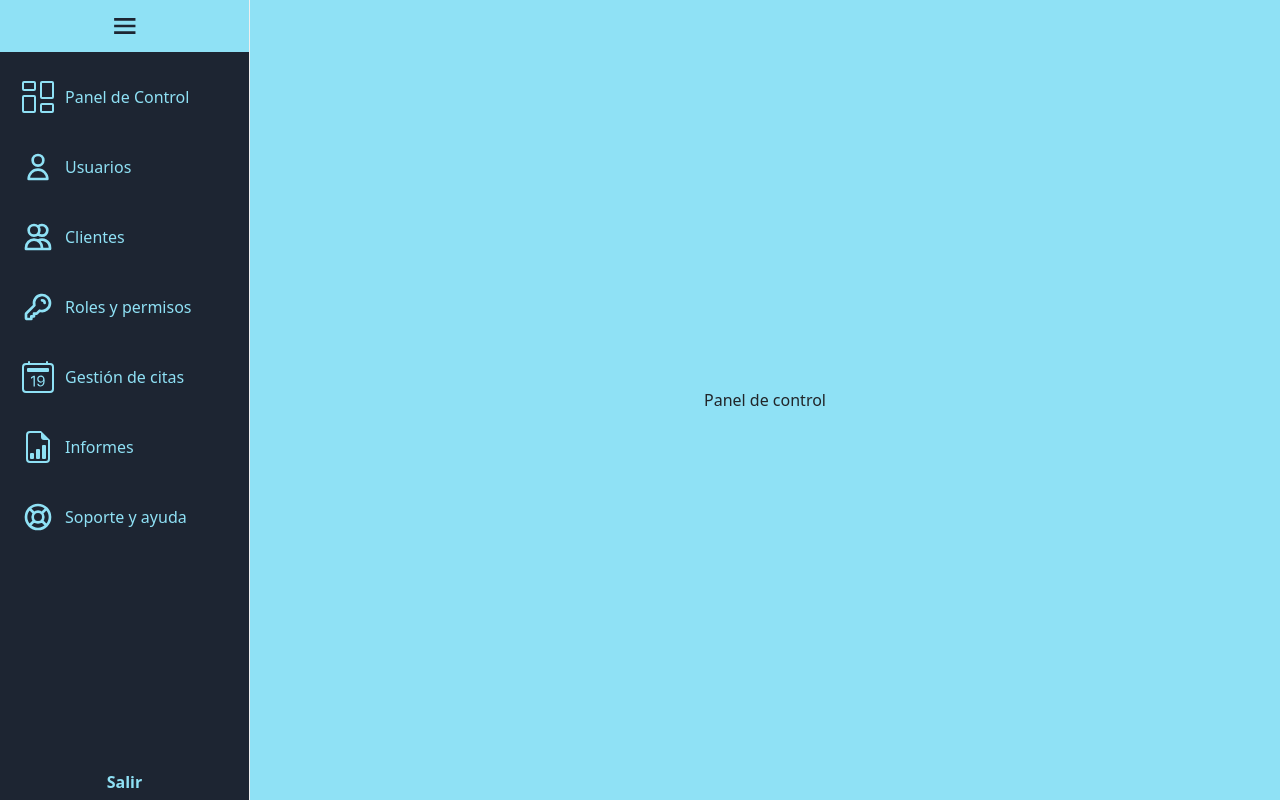
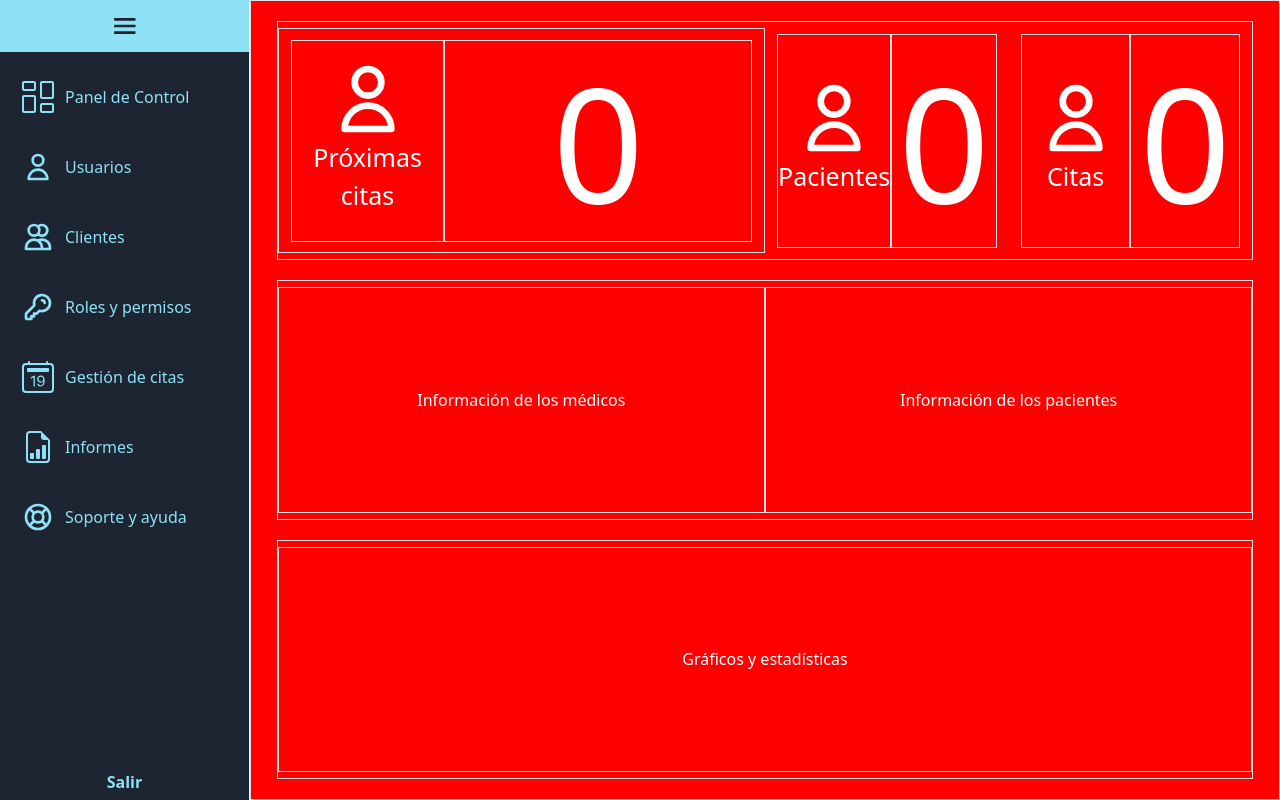
Before and after one commit to SensationalBug/Consulta, a React (Create React App) app: page / in a window 1280 px wide. Built offline with nearby package versions, Linux system fonts and the light colour scheme.

Commit message:
Al fin pude agregar animaciones

```diff
--- a/src/components/HomePage.tsx
+++ b/src/components/HomePage.tsx
@@ -1,10 +1,43 @@
 import "./homePage.css";
 import React from "react";
+import { Col, Row, Label } from "reactstrap";
+import { HiOutlineUser } from "react-icons/hi";
 
 export const HomePage = () => {
   return (
-    <div className="Page">
-      <div>Panel de control</div>
+    <div className="Page homepage border">
+      <Row className="border level">
+        <Col className="window col-6 border">
+          <Col className="window">
+            <Col className="border window-text col-4">
+              <HiOutlineUser size="5em" />
+              <Label className="window-title">Próximas citas</Label>
+            </Col>
+            <Col className="border window-number">0</Col>
+          </Col>
+        </Col>
+        <Col className="window col-3">
+          <Col className="border window-text">
+            <HiOutlineUser size="5em" />
+            <Label className="window-title">Pacientes</Label>
+          </Col>
+          <Col className="border window-number">0</Col>
+        </Col>
+        <Col className="window col-3">
+          <Col className="border window-text">
+            <HiOutlineUser size="5em" />
+            <Label className="window-title">Citas</Label>
+          </Col>
+          <Col className="border window-number">0</Col>
+        </Col>
+      </Row>
+      <Row className="border level">
+        <Col className="window col-6 border">Información de los médicos</Col>
+        <Col className="window col-6 border">Información de los pacientes</Col>
+      </Row>
+      <Row className="border level">
+        <Col className="window col-12 border">Gráficos y estadísticas</Col>
+      </Row>
     </div>
   );
 };
--- a/src/components/Sidebar.tsx
+++ b/src/components/Sidebar.tsx
@@ -22,7 +22,7 @@ import { Roles } from "../Pages/Roles";
 import { Appointments } from "../Pages/Appointments";
 import { Data } from "../Pages/Data";
 import { Help } from "../Pages/Help";
-import { BrowserRouter, Route, Routes, useLocation } from "react-router-dom";
+import { Route, Routes, useLocation } from "react-router-dom";
 import { TransitionGroup, CSSTransition } from "react-transition-group";
 
 export const SidebarComp = () => {
--- a/src/components/homePage.css
+++ b/src/components/homePage.css
@@ -0,0 +1,32 @@
+.homepage{
+    display: flex;
+    flex-direction: column;
+    justify-content: space-evenly;
+    background-color: red;
+    color: white;
+}
+.level{
+    width: 95%;
+    height: 30%;
+}
+
+.window, .window-text, .window-number{
+    margin: auto;
+    height: 95%;
+    display: flex;
+    justify-content: center;
+    align-items: center;
+}
+
+.window-text{
+    flex-direction: column;
+}
+
+.window-number{
+    font-size: 10em;
+}
+
+.window-title{
+    font-size: 25px;
+    text-align: center;
+}
```
